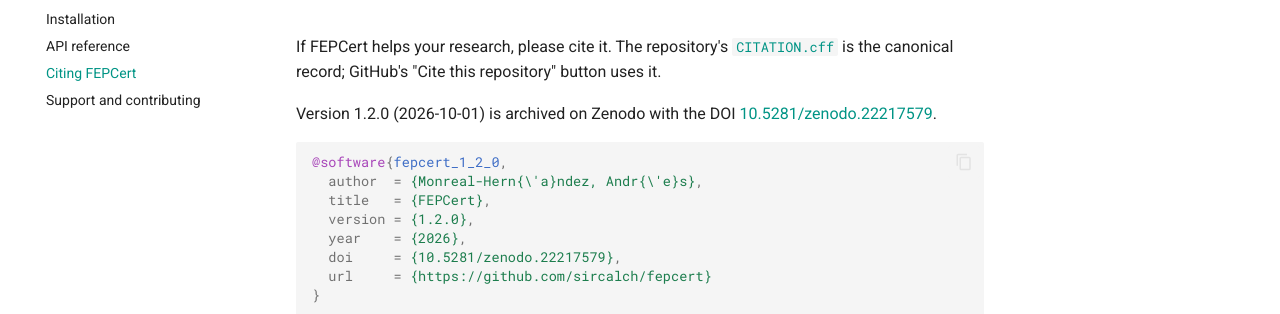
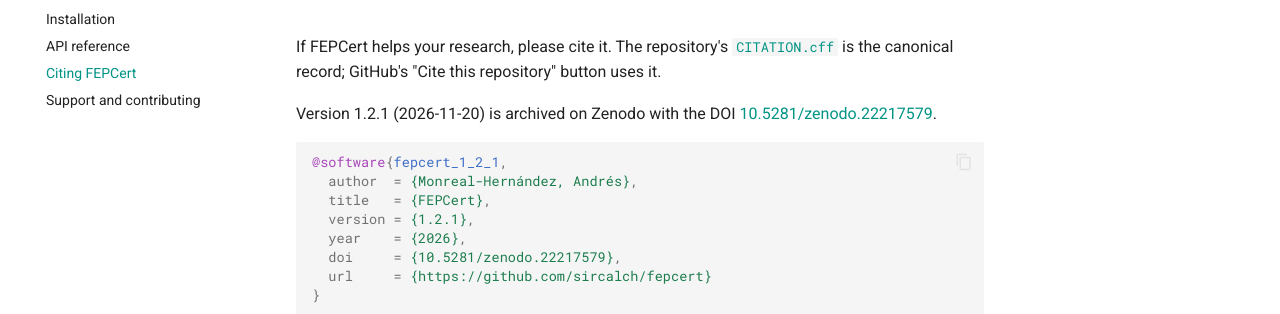
Before and after one commit to sircalch/fepcert, an MkDocs documentation site: the page built from docs/citing.md, in a window 1280 px wide. Shown: the part 146-460 px from the top of the page. Built offline with MkDocs 1.6.1 and Material for MkDocs 9.7.7, drawn with Linux system fonts in a browser that asks for light colours; comment, search, counter and statistics services are not loaded.

Commit message:
Fix author name (Andrés) and stale versions in generated citations; release 1.2.1 (#2)
BibTeX, APA, HTML report, methods text, __author__ and LICENSE now read Andrés Monreal-Hernández. Generated BibTeX, methods paragraph and report footer read the installed version instead of a fixed older one.

Co-authored-by: sircalch <andru.3212@users.noreply.github.com>
Co-authored-by: Claude Sonnet 5.5 <noreply@anthropic.com>

````diff
--- a/docs/citing.md
+++ b/docs/citing.md
@@ -2,13 +2,13 @@
 
 If FEPCert helps your research, please cite it. The repository's [`CITATION.cff`](https://github.com/sircalch/fepcert/blob/master/CITATION.cff) is the canonical record; GitHub's "Cite this repository" button uses it.
 
-Version 1.2.0 (2026-10-01) is archived on Zenodo with the DOI [10.5281/zenodo.22217579](https://doi.org/10.5281/zenodo.22217579).
+Version 1.2.1 (2026-11-20) is archived on Zenodo with the DOI [10.5281/zenodo.22217579](https://doi.org/10.5281/zenodo.22217579).
 
 ```bibtex
-@software{fepcert_1_2_0,
-  author  = {Monreal-Hern{\'a}ndez, Andr{\'e}s},
+@software{fepcert_1_2_1,
+  author  = {Monreal-Hernández, Andrés},
   title   = {FEPCert},
-  version = {1.2.0},
+  version = {1.2.1},
   year    = {2026},
   doi     = {10.5281/zenodo.22217579},
   url     = {https://github.com/sircalch/fepcert}
--- a/fepcert/__init__.py
+++ b/fepcert/__init__.py
@@ -3,8 +3,8 @@ FEPCert: Automated Quality-Control, Phase Space Overlap, and Thermodynamic
 Cycle Closure Certification for Alchemical Free Energy Simulations (FEP, TI, BAR, MBAR).
 """
 
-__version__ = "1.2.0"
-__author__ = "Andres Monreal-Hernández"
+__version__ = "1.2.1"
+__author__ = "Andrés Monreal-Hernández"
 __license__ = "MIT"
 
 from fepcert.core.overlap import (
--- a/pyproject.toml
+++ b/pyproject.toml
@@ -4,7 +4,7 @@ build-backend = "setuptools.build_meta"
 
 [project]
 name = "fepcert"
-version = "1.2.0"
+version = "1.2.1"
 description = "Automated Quality-Control, Phase Space Overlap, and Thermodynamic Cycle Closure Certification for Alchemical Free Energy Calculations (FEP, TI, BAR, MBAR)"
 readme = "README.md"
 authors = [
````
Also changed, not shown: CHANGELOG.md (+5 -1 lines), README.md (+2 -2 lines), docs/index.md (+2 -2 lines), 8 other files.
